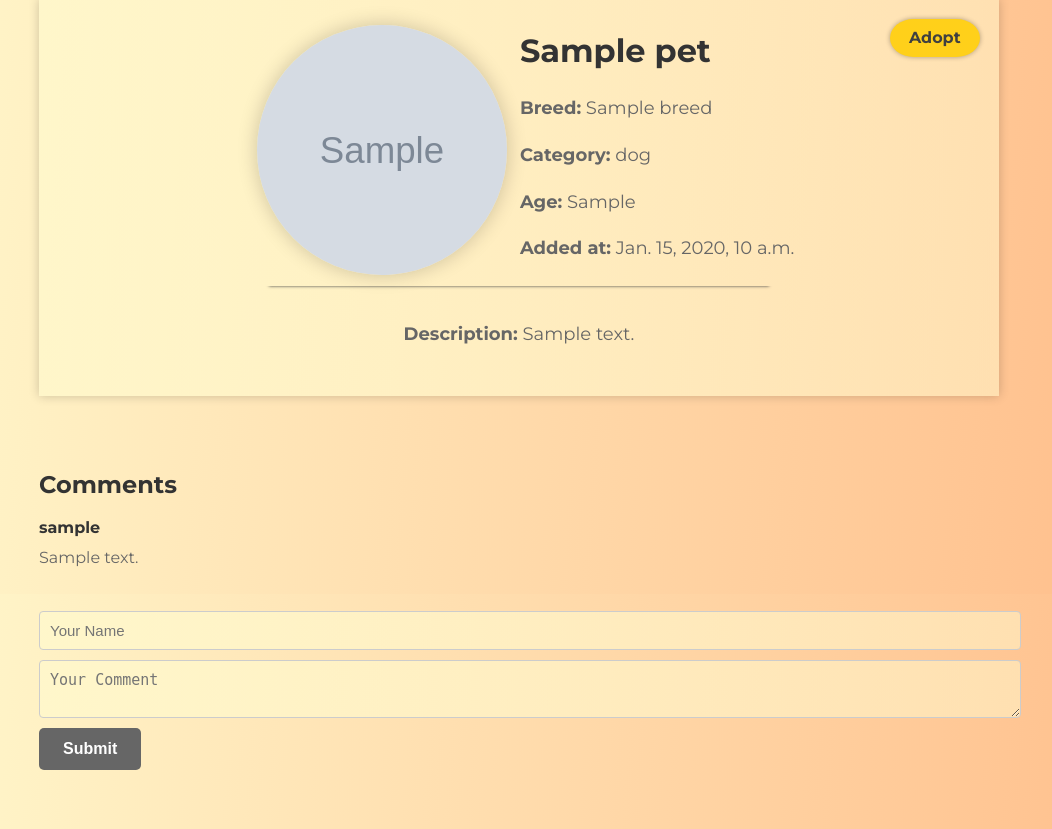
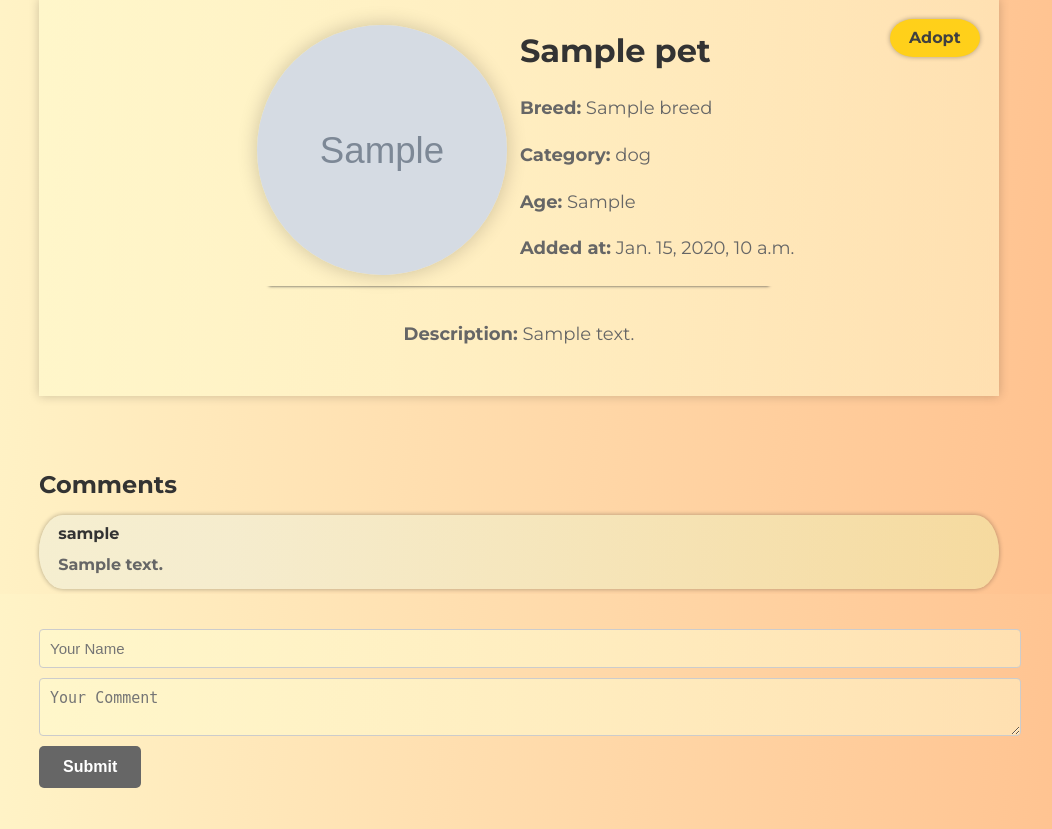
Before and after one commit to eftenow/PawPrints_app, a Django app: page /pets/detail/1/ in a window 1280 px wide. Shown: the part 206-1035 px from the top of the page, without its empty margins (121-1173 px from the left). Run offline with Django 5.2, Linux system fonts and the light colour scheme; tables that the repository leaves empty hold one stand-in row (values such as "Sample post"); grey boxes marked "Sample" are stand-in pictures.

Commit message:
added stylings to the comment containers

```diff
--- a/static/css/petFunctions.css
+++ b/static/css/petFunctions.css
@@ -321,6 +321,18 @@ select {
 
 .comment-item {
     margin-bottom: 20px;
+    background: linear-gradient(275deg, rgb(240 231 166 / 62%) 0%, rgb(242 238 213 / 74%) 80%);
+    border: none;
+    padding: 0.4rem 1.2rem;
+    outline: none;
+    box-sizing: border-box;
+    border-radius: 1.5rem/50%;
+    transition: background-color 100ms ease-in-out, transform 200ms cubic-bezier(0.18, 0.89, 0.32, 1.28);
+    text-decoration: none;
+    font-size: 16px;
+    color: #404040;
+    font-weight: 600;
+    box-shadow: 0 0 5px rgb(0 0 0 / 32%);
 }
 
 .comment-author {
```
